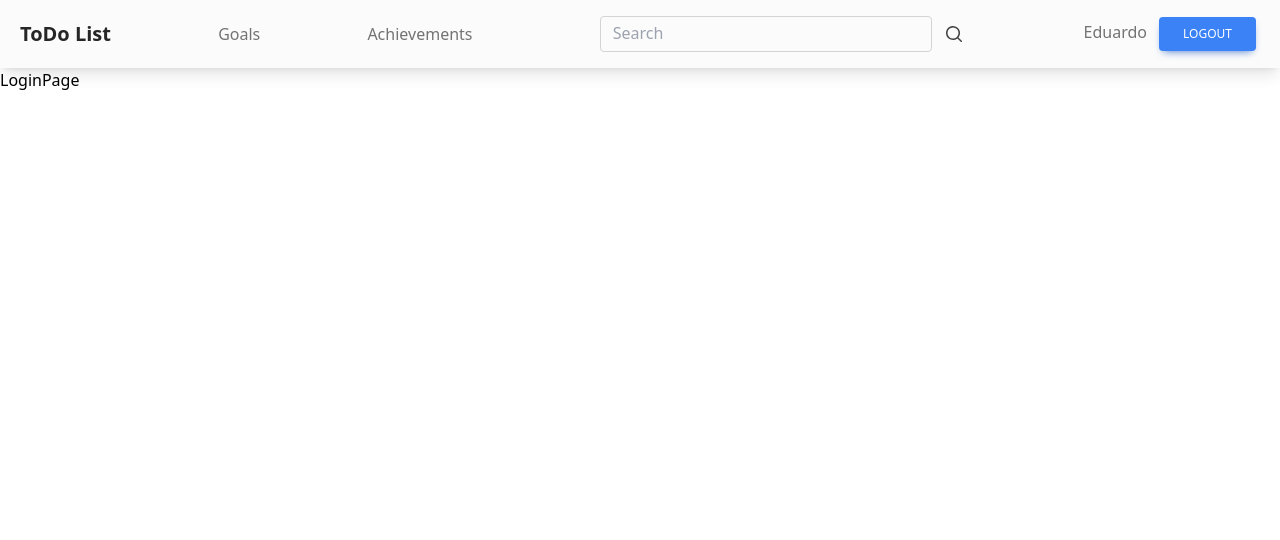
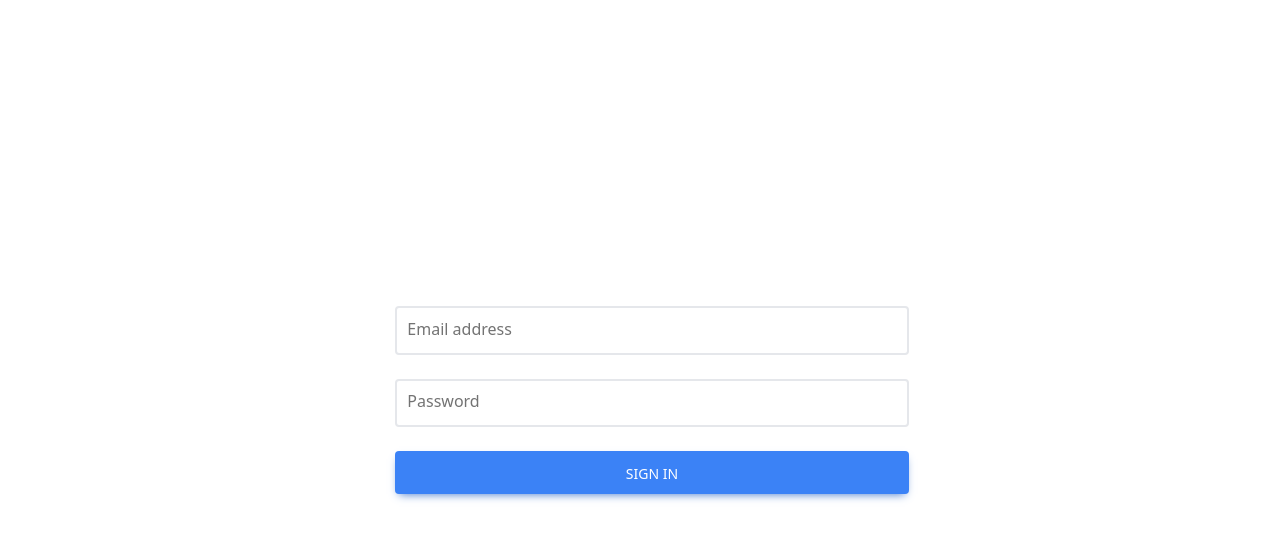
Before and after one commit to edu290386/TodoAppReact, a React (Vite) app: page /login in a window 1280 px wide. Shown: the top 540 px of the page. Built offline with nearby package versions, Linux system fonts and the light colour scheme.

Commit message:
homepage

```diff
--- a/src/auth/pages/LoginPage.jsx
+++ b/src/auth/pages/LoginPage.jsx
@@ -1,7 +1,63 @@
-import React from 'react'
+import { useNavigate } from "react-router-dom";
 
 export const LoginPage = () => {
+  const navigate = useNavigate();
+  const onLogin = (e) => {
+    e.preventDefault();
+    navigate('/', {replace:true})
+
+  };
+
   return (
-    <div>LoginPage</div>
-  )
-}
+    <>
+      <section className="h-screen">
+        <div className="container h-full px-6 py-24">
+          <div className="g-6 flex h-full flex-wrap items-center justify-center">
+            <div className="md:w-8/12 lg:ml-6 lg:w-5/12">
+              <form onClick={onLogin}>
+                <div className="relative mb-6" data-te-input-wrapper-init>
+                  <input
+                    type="text"
+                    className=" border-2 peer block min-h-[auto] w-full rounded bg-transparent px-3 py-[0.32rem] leading-[2.15] outline-none transition-all duration-200 ease-linear focus:placeholder:opacity-100 data-[te-input-state-active]:placeholder:opacity-100 motion-reduce:transition-none dark:text-neutral-200 dark:placeholder:text-neutral-200 [&:not([data-te-input-placeholder-active])]:placeholder:opacity-0"
+                    id="exampleFormControlInput3"
+                    placeholder="Email address"
+                  />
+                  <label
+                    htmlFor="exampleFormControlInput3"
+                    className="pointer-events-none absolute left-3 top-0 mb-0 max-w-[90%] origin-[0_0] truncate pt-[0.37rem] leading-[2.15] text-neutral-500 transition-all duration-200 ease-out peer-focus:-translate-y-[1.15rem] peer-focus:scale-[0.8] peer-focus:text-primary peer-data-[te-input-state-active]:-translate-y-[1.15rem] peer-data-[te-input-state-active]:scale-[0.8] motion-reduce:transition-none dark:text-neutral-200 dark:peer-focus:text-primary"
+                  >
+                    Email address
+                  </label>
+                </div>
+
+                <div className="relative mb-6" data-te-input-wrapper-init>
+                  <input
+                    type="password"
+                    className="peer block min-h-[auto] w-full rounded border-2 bg-transparent px-3 py-[0.32rem] leading-[2.15] outline-none transition-all duration-200 ease-linear focus:placeholder:opacity-100 data-[te-input-state-active]:placeholder:opacity-100 motion-reduce:transition-none dark:text-neutral-200 dark:placeholder:text-neutral-200 [&:not([data-te-input-placeholder-active])]:placeholder:opacity-0"
+                    id="exampleFormControlInput33"
+                    placeholder="Password"
+                  />
+                  <label
+                    htmlFor="exampleFormControlInput33"
+                    className="pointer-events-none absolute left-3 top-0 mb-0 max-w-[90%] origin-[0_0] truncate pt-[0.37rem] leading-[2.15] text-neutral-500 transition-all duration-200 ease-out peer-focus:-translate-y-[1.15rem] peer-focus:scale-[0.8] peer-focus:text-primary peer-data-[te-input-state-active]:-translate-y-[1.15rem] peer-data-[te-input-state-active]:scale-[0.8] motion-reduce:transition-none dark:text-neutral-200 dark:peer-focus:text-primary"
+                  >
+                    Password
+                  </label>
+                </div>
+
+                <button
+                  type="submit"
+                  className="inline-block w-full rounded bg-blue-500 px-7 pb-2.5 pt-3 text-sm font-medium uppercase leading-normal text-white shadow-[0_4px_9px_-4px_#3b71ca] transition duration-150 ease-in-out hover:bg-blue-500-600 hover:shadow-[0_8px_9px_-4px_rgba(59,113,202,0.3),0_4px_18px_0_rgba(59,113,202,0.2)] focus:bg-blue-500-600 focus:shadow-[0_8px_9px_-4px_rgba(59,113,202,0.3),0_4px_18px_0_rgba(59,113,202,0.2)] focus:outline-none focus:ring-0 active:bg-blue-500-700 active:shadow-[0_8px_9px_-4px_rgba(59,113,202,0.3),0_4px_18px_0_rgba(59,113,202,0.2)] dark:shadow-[0_4px_9px_-4px_rgba(59,113,202,0.5)] dark:hover:shadow-[0_8px_9px_-4px_rgba(59,113,202,0.2),0_4px_18px_0_rgba(59,113,202,0.1)] dark:focus:shadow-[0_8px_9px_-4px_rgba(59,113,202,0.2),0_4px_18px_0_rgba(59,113,202,0.1)] dark:active:shadow-[0_8px_9px_-4px_rgba(59,113,202,0.2),0_4px_18px_0_rgba(59,113,202,0.1)]"
+                  data-te-ripple-init
+                  data-te-ripple-color="light"
+                >
+                  Sign in
+                </button>
+              </form>
+            </div>
+          </div>
+        </div>
+      </section>
+    </>
+  );
+};
--- a/src/router/AppRouter.jsx
+++ b/src/router/AppRouter.jsx
@@ -1,20 +1,13 @@
-import { Navigate, Route, Routes } from "react-router-dom";
-import { HomePage, AchievementPage, GoalPage } from "../todos";
-
-
+import { Route, Routes } from "react-router-dom";
+import { TodoRoutes } from "../todos";
 import { LoginPage } from "../auth";
-import { Navbar } from "../ui";
 
 export const AppRouter = () => {
   return (
     <>
-      <Navbar />
       <Routes>
-        <Route path="/home" element={<HomePage />} />
-        <Route path="/achievements" element={<AchievementPage />} />
-        <Route path="/goals" element={<GoalPage />} />
         <Route path="login" element={<LoginPage />} />
-        <Route path="/" element={<Navigate to="/home" />} />
+        <Route path="/*" element={<TodoRoutes />} />
       </Routes>
     </>
   );
--- a/src/todos/index.js
+++ b/src/todos/index.js
@@ -1 +1,2 @@
 export * from "./pages";
+export * from "./routes/TodoRoutes";
--- a/src/todos/pages/AchievementPage.jsx
+++ b/src/todos/pages/AchievementPage.jsx
@@ -1,4 +1,4 @@
-import React from 'react'
+
 
 export const AchievementPage = () => {
   return (
--- a/src/todos/pages/HomePage.jsx
+++ b/src/todos/pages/HomePage.jsx
@@ -1,10 +1,14 @@
-
-
 export const HomePage = () => {
   return (
-    <div>    <h1 className="text-3xl font-bold underline">
-    Hello world!
-  </h1>
-</div>
-  )
-}
+    <>
+      <div className="flex justify-center align-center border-2 m-4 rounded-lg">
+        <div className="flex flex-col">
+          <h1 className="text-center font-bold text-2xl py-4">To Do List</h1>
+          <section className="mb-6">
+            <input className="p-2 border-2 rounded w-96" type="text" placeholder="Write task" />
+          </section>
+        </div>
+      </div>
+    </>
+  );
+};
--- /dev/null
+++ b/src/todos/pages/SearchPage.jsx
@@ -0,0 +1,7 @@
+
+
+export const SearchPage = () => {
+  return (
+    <div>SearchPage</div>
+  )
+}
--- /dev/null
+++ b/src/todos/pages/TaskPage.jsx
@@ -0,0 +1,7 @@
+import React from 'react'
+
+export const TaskPage = () => {
+  return (
+    <div>TaskPage</div>
+  )
+}
--- a/src/todos/pages/index.js
+++ b/src/todos/pages/index.js
@@ -1,3 +1,5 @@
 export * from "./AchievementPage";
 export * from "./GoalPage";
 export * from "./HomePage";
+export * from "./SearchPage";
+export * from "./TaskPage";
--- /dev/null
+++ b/src/todos/routes/TodoRoutes.jsx
@@ -0,0 +1,21 @@
+import { Navigate, Route, Routes } from "react-router-dom";
+import { Navbar } from "../../ui/components/Navbar";
+import { AchievementPage, GoalPage, HomePage, SearchPage, TaskPage } from "../pages";
+
+export const TodoRoutes = () => {
+  return (
+    <>
+      <Navbar />
+      <div className="m-4">
+        <Routes>
+          <Route path="/home" element={<HomePage />} />
+          <Route path="/achievements" element={<AchievementPage />} />
+          <Route path="/goals" element={<GoalPage />} />
+          <Route path="/task" element={<TaskPage />} />
+          <Route path="/search" element={<SearchPage />} />
+          <Route path="/" element={<Navigate to="/home" />} />
+        </Routes>
+      </div>
+    </>
+  );
+};
--- a/src/ui/components/Navbar.jsx
+++ b/src/ui/components/Navbar.jsx
@@ -1,6 +1,12 @@
-import { NavLink } from "react-router-dom";
+import { NavLink, useNavigate } from "react-router-dom";
 
 export const Navbar = () => {
+  const navigate = useNavigate();
+
+  const onLogout = () => {
+    navigate("/login", { replace: true });
+  };
+
   return (
     <>
       <nav className="relative flex w-full flex-wrap items-center justify-between bg-[#FBFBFB] py-2 text-neutral-500 shadow-lg focus:text-neutral-700 dark:bg-neutral-600 lg:py-4">
@@ -22,6 +28,12 @@ export const Navbar = () => {
             to="/achievements"
           >
             Achievements
+          </NavLink>
+          <NavLink
+            className={({ isActive }) => `${isActive ? "text-blue-500" : ""}`}
+            to="/task"
+          >
+            Task
           </NavLink>
           <div className="ml-5 flex w-[30%] items-center justify-between">
             <input
@@ -53,11 +65,12 @@ export const Navbar = () => {
           <div>
             <span className="">Eduardo</span>
             <button
-          type="button"
-          className="inline-block rounded bg-blue-500 px-6 pb-2 pt-2 mx-3 text-xs font-medium uppercase leading-normal text-white shadow-[0_4px_9px_-4px_#3b71ca] transition duration-150 ease-in-out hover:bg-primary-600 hover:shadow-[0_8px_9px_-4px_rgba(59,113,202,0.3),0_4px_18px_0_rgba(59,113,202,0.2)] focus:bg-primary-600 focus:shadow-[0_8px_9px_-4px_rgba(59,113,202,0.3),0_4px_18px_0_rgba(59,113,202,0.2)] focus:outline-none focus:ring-0 active:bg-primary-700 active:shadow-[0_8px_9px_-4px_rgba(59,113,202,0.3),0_4px_18px_0_rgba(59,113,202,0.2)] dark:shadow-[0_4px_9px_-4px_rgba(59,113,202,0.5)] dark:hover:shadow-[0_8px_9px_-4px_rgba(59,113,202,0.2),0_4px_18px_0_rgba(59,113,202,0.1)] dark:focus:shadow-[0_8px_9px_-4px_rgba(59,113,202,0.2),0_4px_18px_0_rgba(59,113,202,0.1)] dark:active:shadow-[0_8px_9px_-4px_rgba(59,113,202,0.2),0_4px_18px_0_rgba(59,113,202,0.1)]"
-        >
-          Logout
-        </button>
+              type="button"
+              className="inline-block rounded bg-blue-500 px-6 pb-2 pt-2 mx-3 text-xs font-medium uppercase leading-normal text-white shadow-[0_4px_9px_-4px_#3b71ca] transition duration-150 ease-in-out hover:bg-primary-600 hover:shadow-[0_8px_9px_-4px_rgba(59,113,202,0.3),0_4px_18px_0_rgba(59,113,202,0.2)] focus:bg-primary-600 focus:shadow-[0_8px_9px_-4px_rgba(59,113,202,0.3),0_4px_18px_0_rgba(59,113,202,0.2)] focus:outline-none focus:ring-0 active:bg-primary-700 active:shadow-[0_8px_9px_-4px_rgba(59,113,202,0.3),0_4px_18px_0_rgba(59,113,202,0.2)] dark:shadow-[0_4px_9px_-4px_rgba(59,113,202,0.5)] dark:hover:shadow-[0_8px_9px_-4px_rgba(59,113,202,0.2),0_4px_18px_0_rgba(59,113,202,0.1)] dark:focus:shadow-[0_8px_9px_-4px_rgba(59,113,202,0.2),0_4px_18px_0_rgba(59,113,202,0.1)] dark:active:shadow-[0_8px_9px_-4px_rgba(59,113,202,0.2),0_4px_18px_0_rgba(59,113,202,0.1)]"
+              onClick={onLogout}
+            >
+              Logout
+            </button>
           </div>
         </div>
       </nav>
```
